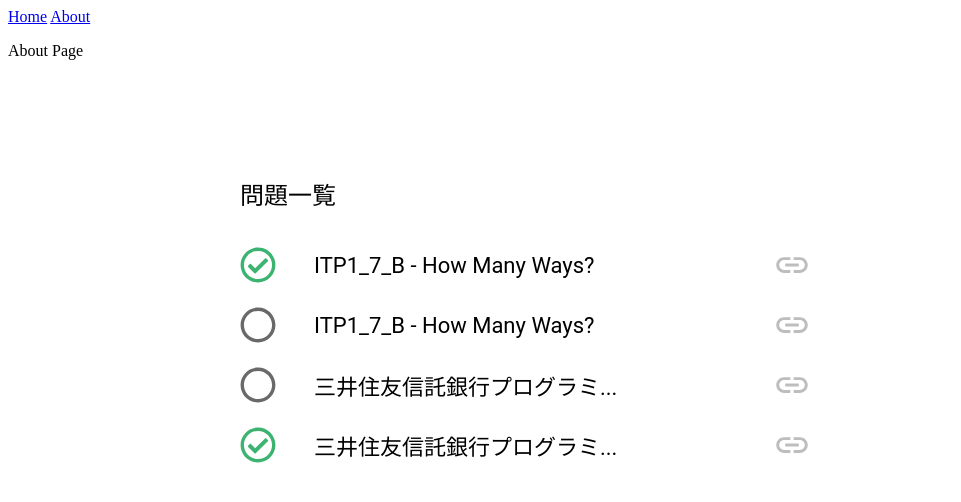
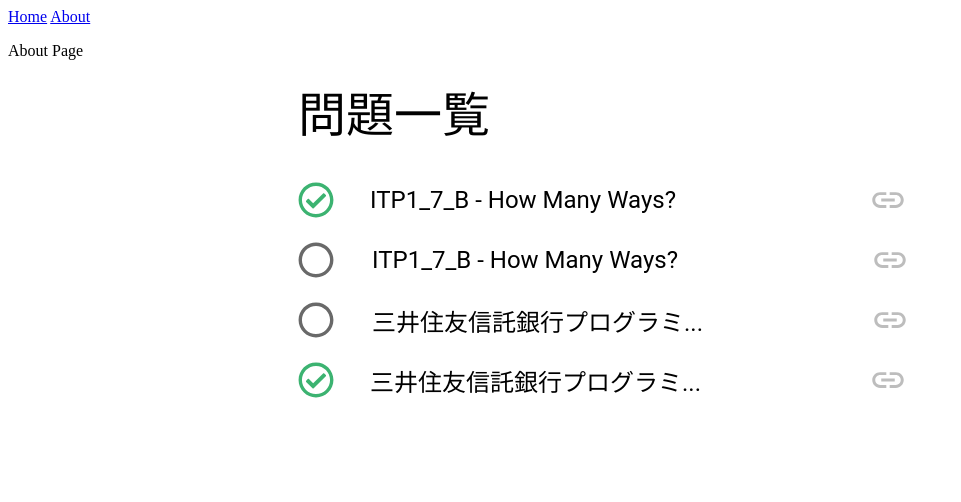
Before and after one commit to penicillin0/devotion, a Next.js app: page /about in a window 1280 px wide. Shown: the top 502 px of the page, without its empty margins (0-961 px from the left). Built offline with nearby package versions, Linux system fonts and the light colour scheme.

Commit message:
view change (wip)

```diff
--- a/src/components/ProblemItemList.tsx
+++ b/src/components/ProblemItemList.tsx
@@ -32,6 +32,7 @@ const ProblemItemList: React.FC<Props> = (props) => {
   return (
     <Base>
       <ProblemMenu>問題一覧</ProblemMenu>
+      <ProblemItems>
         {problems.map((problem) => (
           <ProblemItem>
             {problem.isSolved ? (
@@ -45,22 +46,28 @@ const ProblemItemList: React.FC<Props> = (props) => {
             </ProblemLink>
           </ProblemItem>
         ))}
+      </ProblemItems>
     </Base>
   );
 };
 
 const Base = styled.div`
-  padding-right: 180px;
-  padding-left: 180px;
-  padding-top: 100px;
-  width: 800px;
+  position: relative;
+  width: 780px;
+  height: 1024px;
   margin: 0 auto;
 `;
 
 const ProblemMenu = styled.div`
-  padding-bottom: 36px;
-  font-size: 24px;
-  font-family: "Noto Sans JP", sans-serif;
+  padding-left: 48px;
+  font-size: 48px;
+  font-family: "Poppins", "Noto Sans JP", sans-serif;
+`;
+
+const ProblemItems = styled.div`
+  padding-top: 36px;
+  padding-left: 48px;
+  width: 780px;
 `;
 
 const ProblemItem = styled.div`
@@ -76,19 +83,20 @@ const ProblemLink = styled.a`
 
 const CheckCircleIcon = styled(FaRegCheckCircle)`
   text-align: center;
-  padding-right: 38px;
-  font-size: 36px;
+  padding-right: 36px;
+  width: 36px;
+  height: 36px;
 `;
 
 const EmptyCircleIcon = styled(FaRegCircle)`
   padding-right: 38px;
-  font-size: 36px;
+  width: 36px;
+  height: 36px;
 `;
 
 const LinkIcon = styled(IoMdLink)`
   text-align: center;
   font-size: 36px;
-  flex-basis: 48px;
   color: #bdbdbd;
   cursor: pointer;
   &:hover {
@@ -97,11 +105,10 @@ const LinkIcon = styled(IoMdLink)`
 `;
 
 const ProblemItemTitle = styled.div`
-  flex-basis: 460px;
+  flex-basis: 500px;
 
-  font-style: normal;
-  font-size: 22px;
-  font-family: "Roboto", sans-serif;
+  font-size: 24px;
+  font-family: "Poppins", "Roboto", sans-serif;
   cursor: pointer;
   &:hover {
     color: #0b8aff;
```
Lines whose indentation alone changed are shown as unchanged.
